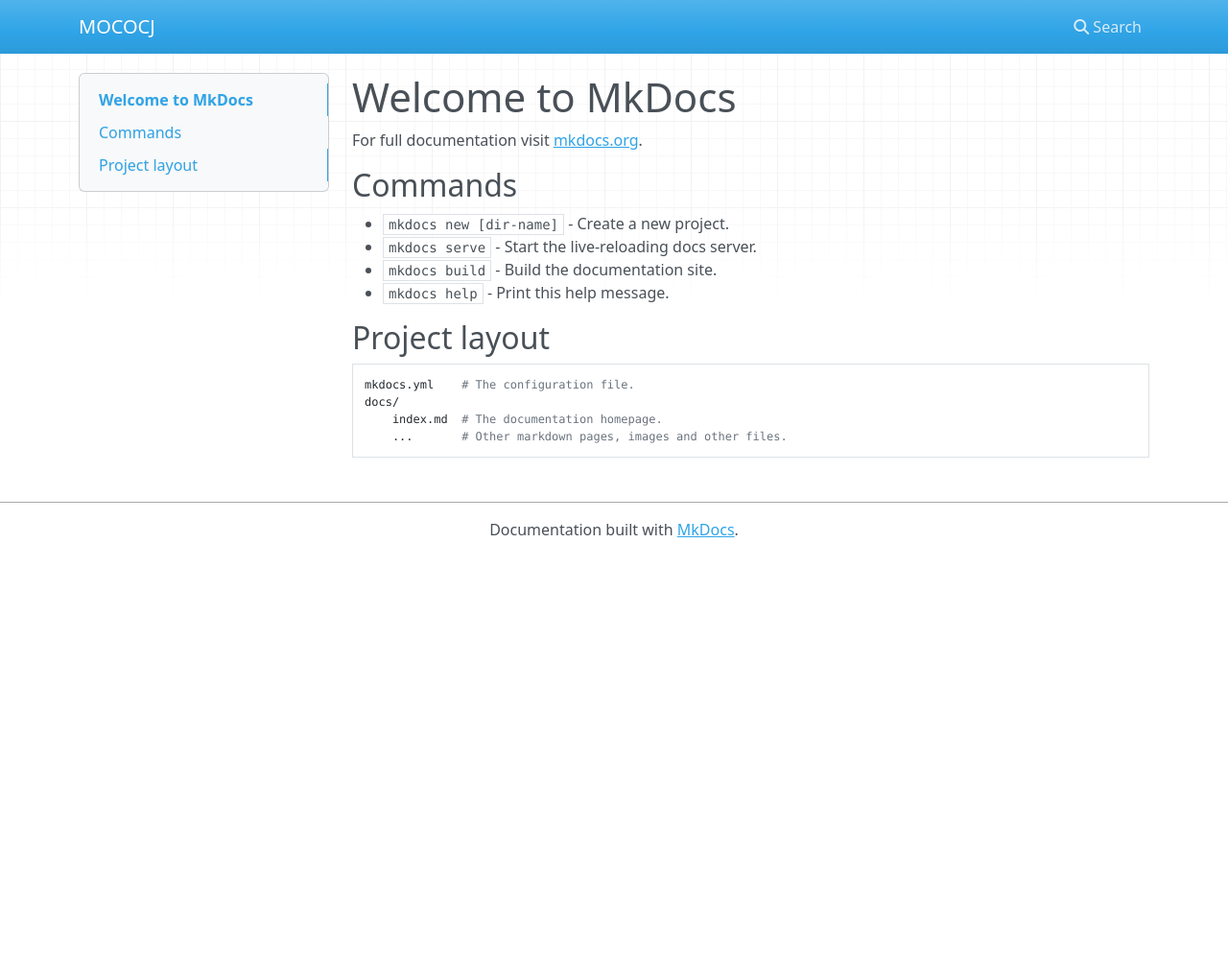
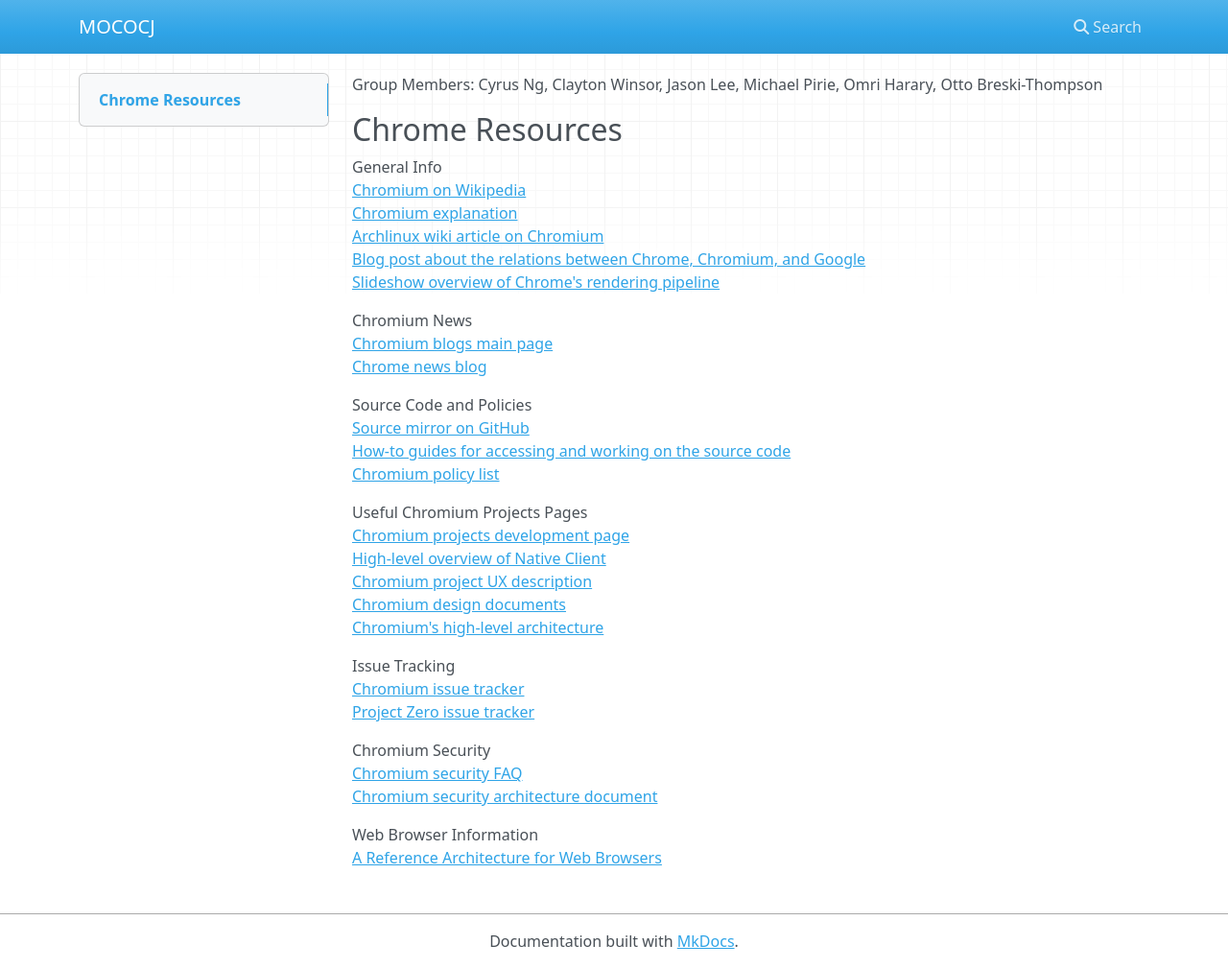
Before and after one commit to MOCOCJ/322-site, an MkDocs documentation site: the page built from docs/index.md, in a window 1280 px wide and 1009 px high. Shown: the whole window at 96% size. Built offline with MkDocs 1.6.1, drawn with Linux system fonts in a browser that asks for light colours; nearby versions of some CDN libraries.

Commit message:
gitignore and migrate

```diff
--- a/docs/index.md
+++ b/docs/index.md
@@ -1,17 +1,37 @@
-# Welcome to MkDocs
+Group Members: Cyrus Ng, Clayton Winsor, Jason Lee, Michael Pirie, Omri Harary, Otto Breski-Thompson
 
-For full documentation visit [mkdocs.org](https://mkdocs.org).
+## Chrome Resources
 
-## Commands
+General Info
+[Chromium on Wikipedia](https://en.wikipedia.org/wiki/Chromium_(web_browser))
+[Chromium explanation](https://www.computerworld.com/article/3261009/web-browsers/googles-chromium-browser-explained.html)
+[Archlinux wiki article on Chromium](https://wiki.archlinux.org/index.php/Chromium)
+[Blog post about the relations between Chrome, Chromium, and Google](https://blog.chromium.org/2008/10/google-chrome-chromium-and-google.html)
+[Slideshow overview of Chrome's rendering pipeline](https://docs.google.com/presentation/d/1boPxbgNrTU0ddsc144rcXayGA_WF53k96imRH8Mp34Y)
 
-* `mkdocs new [dir-name]` - Create a new project.
-* `mkdocs serve` - Start the live-reloading docs server.
-* `mkdocs build` - Build the documentation site.
-* `mkdocs help` - Print this help message.
+Chromium News
+[Chromium blogs main page](https://blog.chromium.org/)
+[Chrome news blog](https://blog.google/products/chrome/)
 
-## Project layout
+Source Code and Policies
+[Source mirror on GitHub](https://github.com/chromium/chromium)
+[How-to guides for accessing and working on the source code](https://www.chromium.org/developers/how-tos/get-the-code)
+[Chromium policy list](https://dev.chromium.org/administrators/policy-list-3)
 
-    mkdocs.yml    # The configuration file.
-    docs/
-        index.md  # The documentation homepage.
-        ...       # Other markdown pages, images and other files.
+Useful Chromium Projects Pages
+[Chromium projects development page](https://dev.chromium.org/Home)
+[High-level overview of Native Client](https://www.chromium.org/nativeclient/getting-started/getting-started-background-and-basics)
+[Chromium project UX description](https://dev.chromium.org/user-experience)
+[Chromium design documents](https://www.chromium.org/developers/design-documents)
+[Chromium's high-level architecture](https://www.chromium.org/developers/design-documents/multi-process-architecture)
+
+Issue Tracking
+[Chromium issue tracker](https://bugs.chromium.org/p/chromium/issues/list)
+[Project Zero issue tracker](https://bugs.chromium.org/p/project-zero/issues/list)
+
+Chromium Security
+[Chromium security FAQ](https://dev.chromium.org/Home/chromium-security/security-faq?pli=1)
+[Chromium security architecture document](https://seclab.stanford.edu/websec/chromium/chromium-security-architecture.pdf)
+
+Web Browser Information
+[A Reference Architecture for Web Browsers](https://grosskurth.ca/papers/browser-refarch.pdf)
```
Also changed, not shown: 1 other file.
